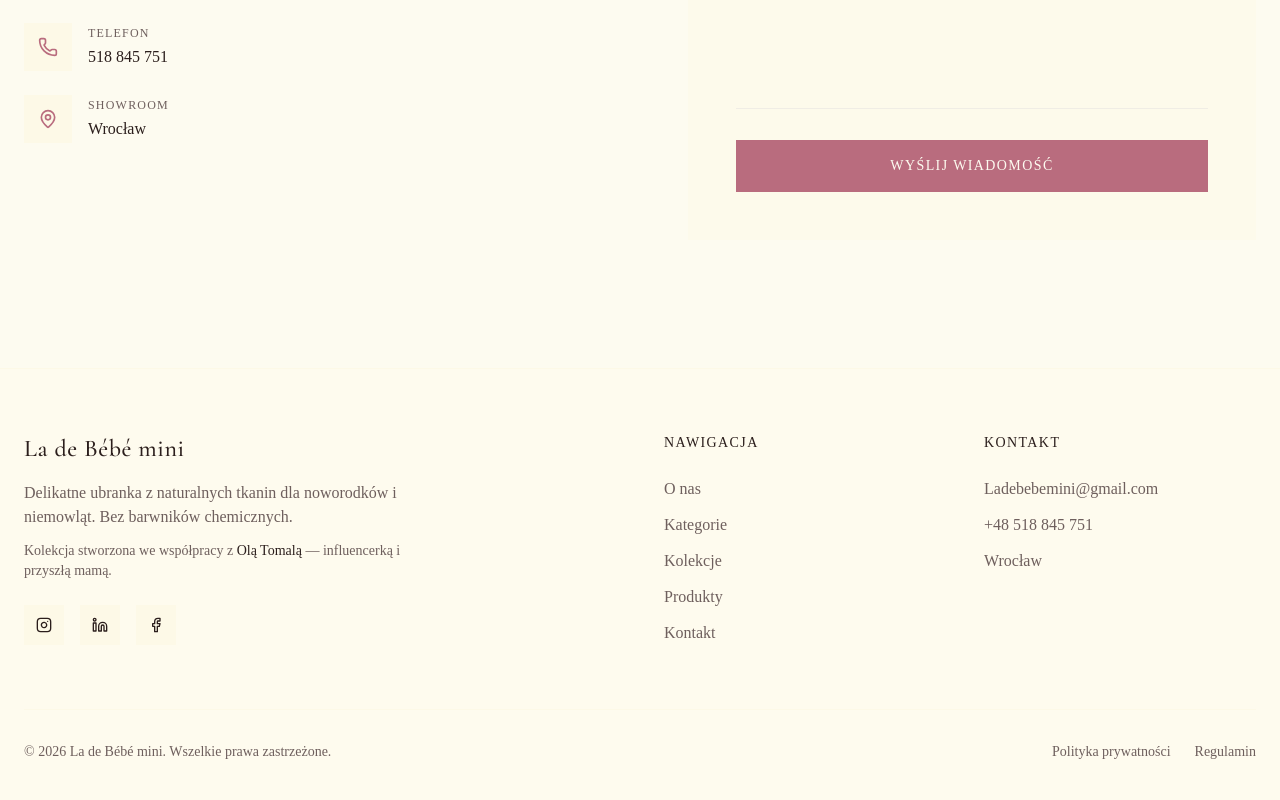
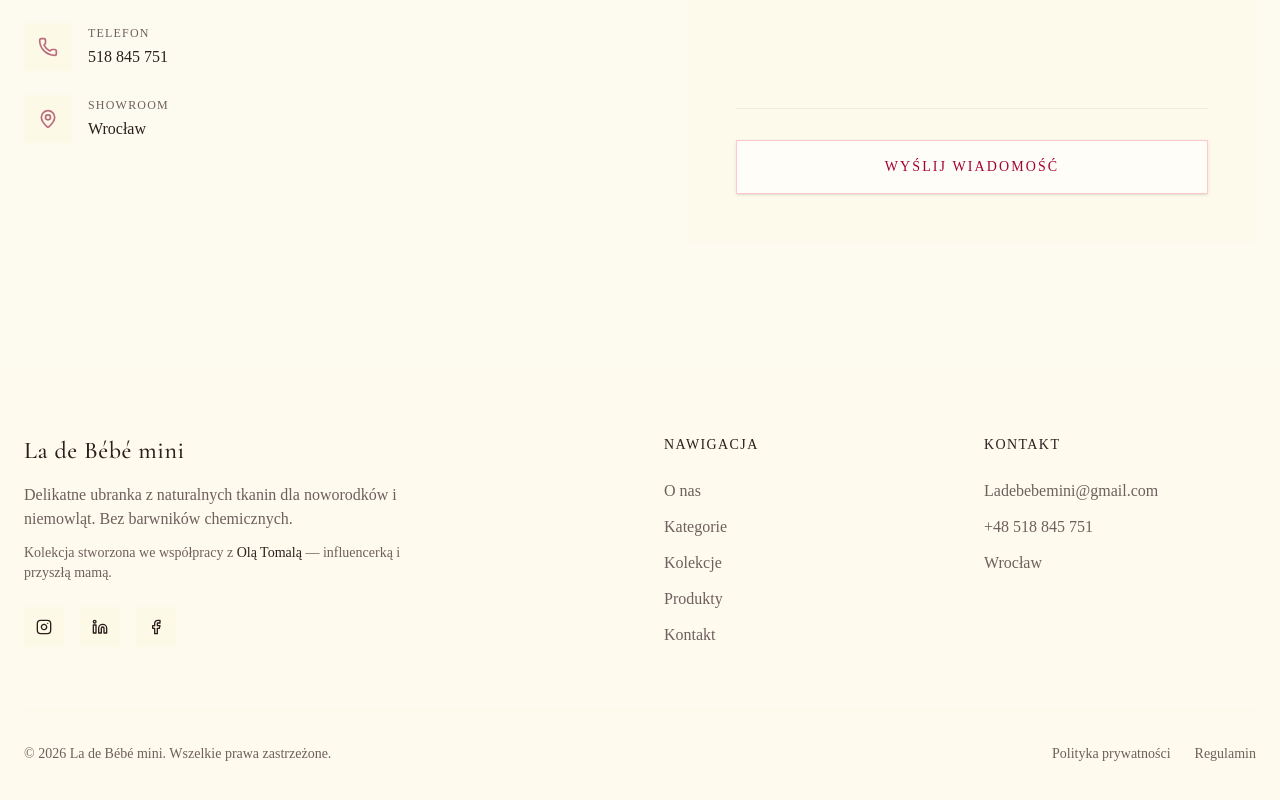
Before and after one commit to Harryburgir/v0-business-card-website, a Next.js app: page / in a window 1280 px wide. Shown: the part 6855-7655 px from the top of the page. Built offline with nearby package versions, Linux system fonts and the light colour scheme.

Commit message:
fix: consistent button styles for "About Us" and contact form
Align "Send message" button with "About Us" collaboration button for visual consistency.

```diff
--- a/components/contact-form.tsx
+++ b/components/contact-form.tsx
@@ -178,7 +178,7 @@ export function ContactForm() {
                 <button
                   type="submit"
                   disabled={status === "loading"}
-                  className="flex w-full items-center justify-center gap-2 bg-primary py-4 text-sm uppercase tracking-widest text-primary-foreground transition-all hover:bg-primary/90 disabled:cursor-not-allowed disabled:opacity-70"
+                  className="flex w-full items-center justify-center gap-2 border border-rose-300/60 bg-white/60 backdrop-blur-sm py-4 text-sm font-medium uppercase tracking-[0.15em] text-rose-800 transition-all hover:bg-white/80 hover:border-rose-400/80 shadow-sm disabled:cursor-not-allowed disabled:opacity-70"
                 >
                   {status === "loading" ? (
                     <>
```
